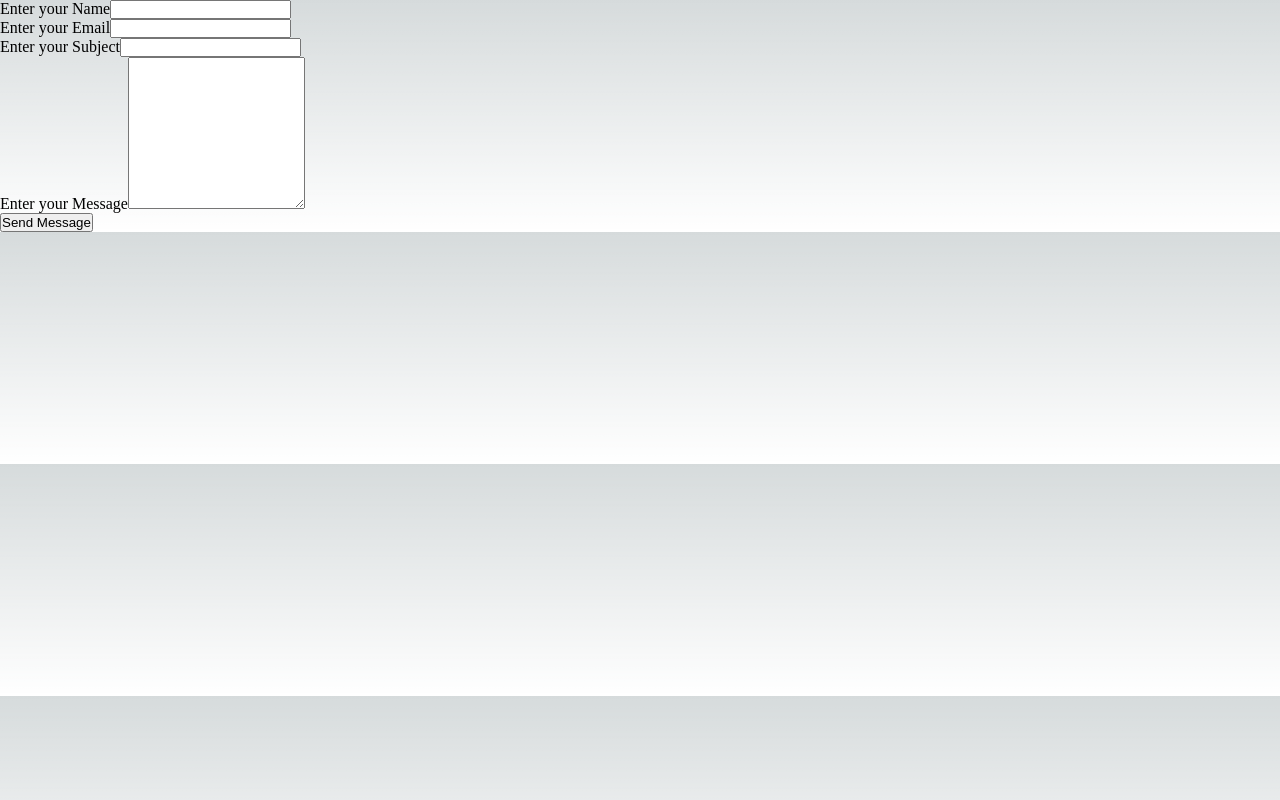
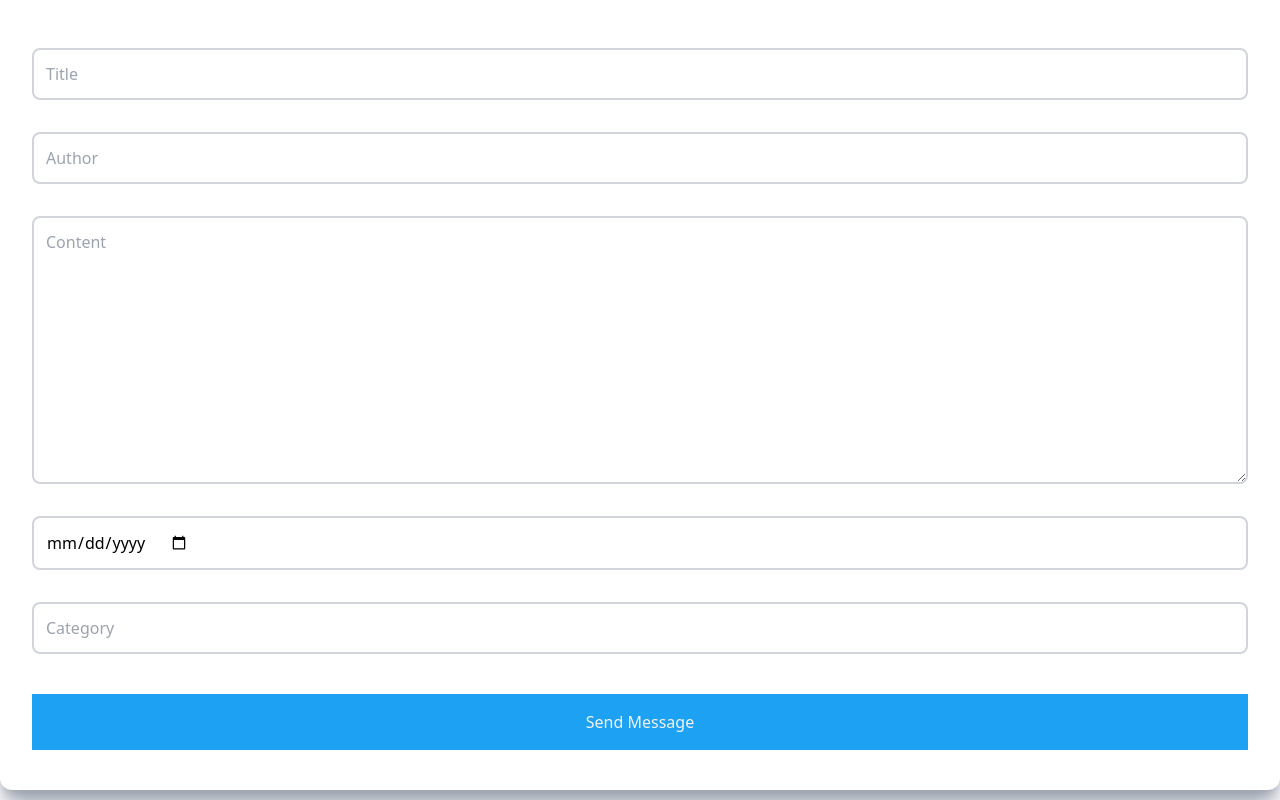
Before and after one commit to ortizlilian/next-gen-coders, a Next.js app: page /form/1 in a window 1280 px wide. Built offline with nearby package versions, Linux system fonts and the light colour scheme.

Commit message:
Form validation, handling input Change and Submit

```diff
--- a/src/pages/form/[form].jsx
+++ b/src/pages/form/[form].jsx
@@ -1,35 +1,70 @@
 import React from "react";
+import { useState } from "react";
+
+
 
 function Form () {
+    const [formData, setFormData] = useState({
+        title: '',
+        author: '',
+        content:'',
+        date: '',
+        category: '',
+
+    })
+
+    const handleChange = (event) => {
+         setFormData({
+            ...formData,
+            [event.target.name]: event.target.value
+         });
+        console.log(event.target.value);
+
+    }
+
+    const handleSubmit =  (event) => {
+        event.preventDefault();
+
+        console.log(formData);
+
+    };
+
 
     return <>
-     <div className='col-span-3 w-full h-auto shadow-xl shadow-gray-400 rounded-xl lg:p-4'>
+
+   <div className='col-span-3 w-full h-auto shadow-xl shadow-gray-400 rounded-xl lg:p-4'>
         <div className='p-4'>
-            <form>
-                <div className="grid md:grid-cols-2 gap-4 w-full py-2">
+
+            <form onSubmit={handleSubmit}>
+                <div className="grid md:grid-cols gap-4 w-full py-2">
                 <div className="flex flex-col py-2">
-                    <label className="uppercase text-sm py-2">Enter your Name</label>
-               <input className="border-2 rounded-lg p-3 flex border-gray-300"
-               type="text"
+               <input name = 'title'onChange={handleChange} className="border-2 rounded-lg p-3 flex border-gray-300"
+               type="text" placeholder="Title"
                />
                 </div>
-                <div className= 'flex flex-col py-2'>
-                <label className="uppercase text-sm py-2">Enter your Email</label>
-                <input className="border-2 rounded-lg p-3 flex border-gray-300"
-               type="email"
+                <div className="flex flex-col py-2">
+               <input name = 'author' onChange={handleChange} className="border-2 rounded-lg p-3 flex border-gray-300"
+               type="text" placeholder="Author"
                />
                 </div>
+
                 <div className= 'flex flex-col py-2'>
-                <label className="uppercase text-sm py-2">Enter your Subject</label>
-                <input className="border-2 rounded-lg p-3 flex border-gray-300"
-               type="email"
+                <textarea  name = 'content' onChange={handleChange} className="border-2 rounded-lg p-3 border-gray-300" rows='10' placeholder="Content"></textarea>
+                </div>
+
+                <div className="flex flex-col py-2">
+               <input name = 'date' onChange={handleChange} className="border-2 rounded-lg p-3 flex border-gray-300"
+               type="date"
                />
                 </div>
-                <div className= 'flex flex-col py-2'>
-                <label className="uppercase text-sm py-2">Enter your Message</label>
-                <textarea className="border-2 rounded-lg p-3 border-gray-300" rows='10'></textarea>
+                <div className="flex flex-col py-2">
+               <input name = 'category' onChange={handleChange} className="border-2 rounded-lg p-3 flex border-gray-300"
+               type="text" placeholder="Category"
+               />
                 </div>
-                <button className="w-full p-4 text-gray-100 mt-4">Send Message</button>
+
+
+                <button className="bg-[#1da1f2] w-full p-4 text-gray-100 mt-4">Send Message</button>
                 </div>
             </form>
 
@@ -37,6 +72,8 @@ function Form () {
 
      </div>
 
+
+
     </>
 
 }
--- a/src/pages/index.js
+++ b/src/pages/index.js
@@ -2,6 +2,7 @@ import Head from 'next/head'
 import Image from 'next/image'
 import { Inter } from 'next/font/google'
 import styles from '@/styles/Home.module.css'
+import tailwindConfig from '../../tailwind.config'
 
 const inter = Inter({ subsets: ['latin'] })
 
--- a/src/styles/globals.css
+++ b/src/styles/globals.css
@@ -1,107 +1,3 @@
-:root {
-  --max-width: 1100px;
-  --border-radius: 12px;
-  --font-mono: ui-monospace, Menlo, Monaco, 'Cascadia Mono', 'Segoe UI Mono',
-    'Roboto Mono', 'Oxygen Mono', 'Ubuntu Monospace', 'Source Code Pro',
-    'Fira Mono', 'Droid Sans Mono', 'Courier New', monospace;
-
-  --foreground-rgb: 0, 0, 0;
-  --background-start-rgb: 214, 219, 220;
-  --background-end-rgb: 255, 255, 255;
-
-  --primary-glow: conic-gradient(
-    from 180deg at 50% 50%,
-    #16abff33 0deg,
-    #0885ff33 55deg,
-    #54d6ff33 120deg,
-    #0071ff33 160deg,
-    transparent 360deg
-  );
-  --secondary-glow: radial-gradient(
-    rgba(255, 255, 255, 1),
-    rgba(255, 255, 255, 0)
-  );
-
-  --tile-start-rgb: 239, 245, 249;
-  --tile-end-rgb: 228, 232, 233;
-  --tile-border: conic-gradient(
-    #00000080,
-    #00000040,
-    #00000030,
-    #00000020,
-    #00000010,
-    #00000010,
-    #00000080
-  );
-
-  --callout-rgb: 238, 240, 241;
-  --callout-border-rgb: 172, 175, 176;
-  --card-rgb: 180, 185, 188;
-  --card-border-rgb: 131, 134, 135;
-}
-
-@media (prefers-color-scheme: dark) {
-  :root {
-    --foreground-rgb: 255, 255, 255;
-    --background-start-rgb: 0, 0, 0;
-    --background-end-rgb: 0, 0, 0;
-
-    --primary-glow: radial-gradient(rgba(1, 65, 255, 0.4), rgba(1, 65, 255, 0));
-    --secondary-glow: linear-gradient(
-      to bottom right,
-      rgba(1, 65, 255, 0),
-      rgba(1, 65, 255, 0),
-      rgba(1, 65, 255, 0.3)
-    );
-
-    --tile-start-rgb: 2, 13, 46;
-    --tile-end-rgb: 2, 5, 19;
-    --tile-border: conic-gradient(
-      #ffffff80,
-      #ffffff40,
-      #ffffff30,
-      #ffffff20,
-      #ffffff10,
-      #ffffff10,
-      #ffffff80
-    );
-
-    --callout-rgb: 20, 20, 20;
-    --callout-border-rgb: 108, 108, 108;
-    --card-rgb: 100, 100, 100;
-    --card-border-rgb: 200, 200, 200;
-  }
-}
-
-* {
-  box-sizing: border-box;
-  padding: 0;
-  margin: 0;
-}
-
-html,
-body {
-  max-width: 100vw;
-  overflow-x: hidden;
-}
-
-body {
-  color: rgb(var(--foreground-rgb));
-  background: linear-gradient(
-      to bottom,
-      transparent,
-      rgb(var(--background-end-rgb))
-    )
-    rgb(var(--background-start-rgb));
-}
-
-a {
-  color: inherit;
-  text-decoration: none;
-}
-
-@media (prefers-color-scheme: dark) {
-  html {
-    color-scheme: dark;
-  }
-}
+@tailwind base;
+@tailwind components;
+@tailwind utilities;
--- a/tailwind.config.js
+++ b/tailwind.config.js
@@ -1,6 +1,13 @@
 /** @type {import('tailwindcss').Config} */
 module.exports = {
-  content: [],
+  content: [
+    "./app/**/*.{js,ts,jsx,tsx}",
+    "./pages/**/*.{js,ts,jsx,tsx}",
+    "./components/**/*.{js,ts,jsx,tsx}",
+
+    // Or if using `src` directory:
+    "./src/**/*.{js,ts,jsx,tsx}",
+  ],
   theme: {
     extend: {},
   },
```
